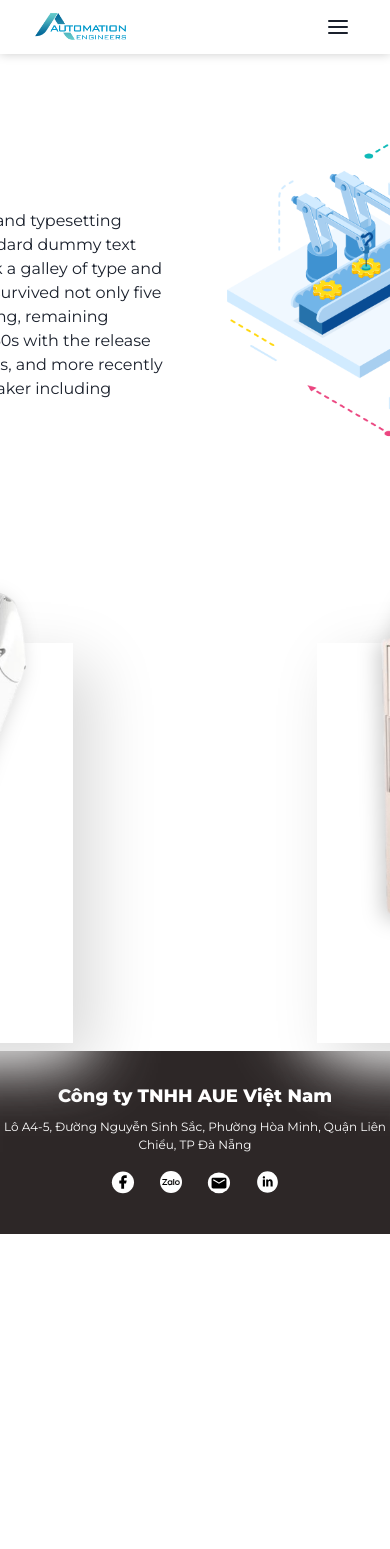
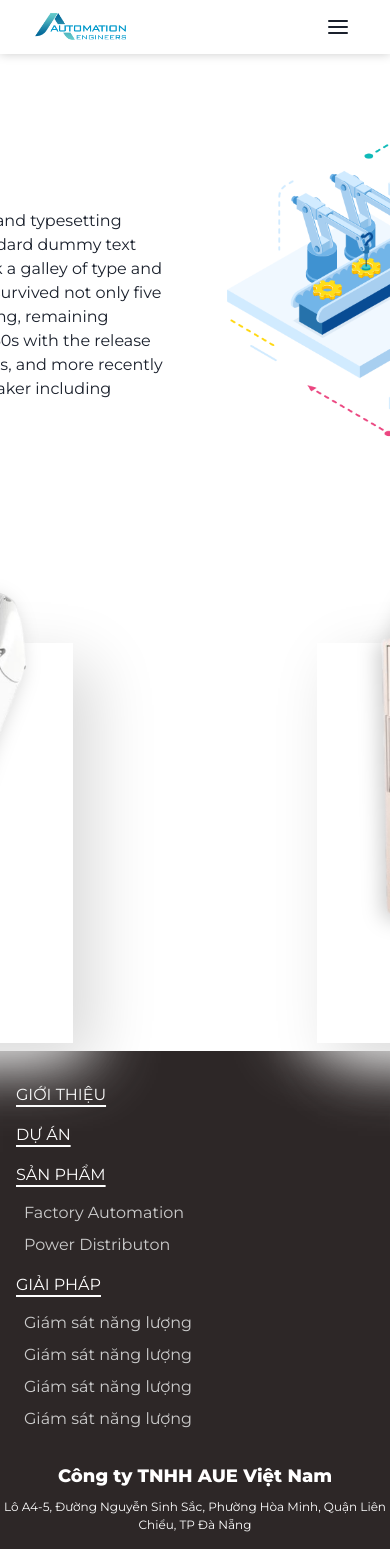
Before and after one commit to hoangluyn207/newwebsiteaue, a React (Create React App) app: page /sanpham in a window 390 px wide. Shown: the top 1549 px of the page. Before the commit the page ends 1234 px from the top, so only its background shows below. Built offline with nearby package versions, Linux system fonts and the light colour scheme.

Commit message:
12.04.2023

```diff
--- a/package.json
+++ b/package.json
@@ -47,6 +47,7 @@
     ]
   },
   "devDependencies": {
+    "node-sass": "^7.0.3",
     "react-router-dom": "^6.9.0"
   }
 }
--- a/public/index.html
+++ b/public/index.html
@@ -1,6 +1,13 @@
 <!DOCTYPE html>
 <html lang="en">
   <head>
+    <style>
+      .logo {
+        height: 50px;
+        object-fit: cover;
+        text-align: center;
+      }
+    </style>
     <link rel="preconnect" href="https://fonts.googleapis.com" />
     <link rel="preconnect" href="https://fonts.gstatic.com" crossorigin />
     <link
@@ -8,7 +15,7 @@
       rel="stylesheet"
     />
     <meta charset="utf-8" />
-    <link rel="icon" href="%PUBLIC_URL%/favicon.ico" />
+    <link class="logo" rel="icon" href="%PUBLIC_URL%/LogoAue.png" />
     <meta name="viewport" content="width=device-width, initial-scale=1" />
     <meta name="theme-color" content="#000000" />
     <meta
--- a/src/containers/AboutUs/Member.js
+++ b/src/containers/AboutUs/Member.js
@@ -7,6 +7,12 @@ import {
   VStack,
   Text,
   Avatar,
+  Modal,
+  ModalOverlay,
+  ModalContent,
+  ModalHeader,
+  ModalBody,
+  ModalCloseButton,
 } from "@chakra-ui/react";
 import Css from "./Member.module.css";
 import FacebookIcon36x36 from "../../icons/FacebookIcon36x36";
@@ -18,6 +24,14 @@ import AOS from "aos";
 import "aos/dist/aos.css";
 
 const Member = () => {
+  const [showModal, setShowModal] = useState(false);
+  const [selectedImage, setSelectedImage] = useState("");
+
+  const handleImageClick = (src) => {
+    setSelectedImage(src);
+    setShowModal(true);
+  };
+
   useEffect(() => {
     AOS.init({
       duration: 1000,
@@ -85,7 +99,13 @@ const Member = () => {
           </VStack>
         ) : (
           <>
-            <Avatar name={name} src={img} size={"2xl"} />
+            <Avatar
+              onClick={() => handleImageClick(img)}
+              name={name}
+              src={img}
+              size={"2xl"}
+            />
+
             {/* <Image
           src={img}
           width={isMobile ? "20%" : "100px"}
@@ -159,6 +179,15 @@ const Member = () => {
   };
   return (
     <>
+      <Modal isOpen={showModal} onClose={() => setShowModal(false)} size="xl">
+        <ModalOverlay css={{ backgroundColor: "rgba(0,0,0,0.5)" }} />
+        <ModalContent>
+          <ModalCloseButton />
+          <ModalBody>
+            <img src={selectedImage} />
+          </ModalBody>
+        </ModalContent>
+      </Modal>
       {isMobile ? (
         <VStack spacing={"32px"} padding={"32px 16px"}>
           <BoxCard2
--- a/src/containers/Homepage/PartnerContainer.js
+++ b/src/containers/Homepage/PartnerContainer.js
@@ -1,21 +1,32 @@
 import { VStack, Text, Image } from "@chakra-ui/react";
-import React from "react";
+import React, { useContext } from "react";
 import { Autoplay } from "swiper";
 import { Swiper, SwiperSlide } from "swiper/react";
 import SwiperCore from "swiper";
 import "swiper/swiper-bundle.css";
 import "swiper/css/autoplay";
 import "swiper/css";
+import { MobileContext } from "../../components/MobileContext";
 import "./PartnerContainer.css";
 
 const PartnerContainer = () => {
   SwiperCore.use([Autoplay]);
+  const { isMobile } = useContext(MobileContext);
 
   return (
-    <VStack width={"full"} className="my-swiper">
-      <Text textColor={"#0099cc"} fontWeight="extrabold" fontSize={"36px"}>
+    <VStack
+      paddingBottom={isMobile ? "32px" : "128px"}
+      width={"full"}
+      className="my-swiper"
+    >
+      <Text
+        textColor={"#0099cc"}
+        fontWeight="extrabold"
+        fontSize={isMobile ? "28px" : "36px"}
+      >
         ĐỐI TÁC & KHÁCH HÀNG
       </Text>
+      {isMobile ? null : (
         <Swiper
           className="swiper"
           slidesPerView={4}
@@ -49,6 +60,7 @@ const PartnerContainer = () => {
             <Image objectFit={"cover"} src="/logo/coca.png" />
           </SwiperSlide>
         </Swiper>
+      )}
     </VStack>
   );
 };
--- a/src/containers/footer/Footer.js
+++ b/src/containers/footer/Footer.js
@@ -33,11 +33,118 @@ const Footer = () => {
           width={"100vw"}
           display={"flex"}
           padding={"32px 16px"}
-          justifyContent={"center"}
           backgroundColor={"#2D2727"}
           textColor={"white"}
+          justifyContent={"flex-start"}
+          alignContent={"left"}
+          spacing={"32px"}
         >
-          <Box width={"100vw"}>
+          <VStack width={"full"} spacing={"16px"}>
+            <VStack
+              width={"full"}
+              justifyContent={"flex-start"}
+              alignItems={"flex-start"}
+              textAlign={"left"}
+              spacing={"2px"}
+            >
+              <Text>
+                <u
+                  style={{
+                    textDecoration: "underline",
+                    textUnderlineOffset: "5px",
+                    textDecorationThickness: "2px",
+                  }}
+                >
+                  GIỚI THIỆU
+                </u>
+              </Text>
+            </VStack>
+            <VStack
+              width={"full"}
+              justifyContent={"flex-start"}
+              alignItems={"flex-start"}
+              textAlign={"left"}
+              spacing={"2px"}
+            >
+              <Text>
+                <u
+                  style={{
+                    textDecoration: "underline",
+                    textUnderlineOffset: "5px",
+                    textDecorationThickness: "2px",
+                  }}
+                >
+                  DỰ ÁN
+                </u>
+              </Text>
+            </VStack>
+            <VStack
+              width={"full"}
+              justifyContent={"flex-start"}
+              alignItems={"flex-start"}
+              textAlign={"left"}
+              spacing={"14px"}
+            >
+              <Text>
+                <u
+                  style={{
+                    textDecoration: "underline",
+                    textUnderlineOffset: "5px",
+                    textDecorationThickness: "2px",
+                  }}
+                >
+                  SẢN PHẨM
+                </u>
+              </Text>
+              <VStack
+                width={"full"}
+                paddingLeft={"8px"}
+                justifyContent={"flex-start"}
+                alignItems={"flex-start"}
+                textAlign={"left"}
+                spacing={"8px"}
+                textColor={"#ccc"}
+              >
+                <Text>Factory Automation</Text>
+                <Text>Power Distributon</Text>
+              </VStack>
+            </VStack>
+            <VStack
+              width={"full"}
+              justifyContent={"flex-start"}
+              alignItems={"flex-start"}
+              textAlign={"left"}
+              spacing={"14px"}
+            >
+              <Text>
+                <u
+                  style={{
+                    textDecoration: "underline",
+                    textUnderlineOffset: "5px",
+                    textDecorationThickness: "2px",
+                  }}
+                >
+                  GIẢI PHÁP
+                </u>
+              </Text>
+              <VStack
+                width={"full"}
+                paddingLeft={"8px"}
+                justifyContent={"flex-start"}
+                alignItems={"flex-start"}
+                textAlign={"left"}
+                spacing={"8px"}
+                textColor={"#ccc"}
+              >
+                <Text>Giám sát năng lượng</Text>
+                <Text>Giám sát năng lượng</Text>
+                <Text>Giám sát năng lượng</Text>
+                <Text>Giám sát năng lượng</Text>
+              </VStack>
+            </VStack>
+          </VStack>
+
+          <Box width={"100vw"} justifyContent={"center"}>
             <Text fontWeight="bold" fontSize="18px">
               Công ty TNHH AUE Việt Nam
             </Text>
--- a/src/containers/hearder/Header.js
+++ b/src/containers/hearder/Header.js
@@ -40,7 +40,9 @@ const Header = (props) => {
             display="flex"
             justifyContent={"space-between"}
           >
-            <Image height={"32px"} src={LogoAue} alt="Aue Viet Nam" />
+            <a href="./">
+              <Image height={"32px"} src={LogoAue} alt="Aue Viet Nam" />
+            </a>
             <Menu />
           </HStack>
         </Box>
--- a/src/containers/hearder/MobileMenu.js
+++ b/src/containers/hearder/MobileMenu.js
@@ -41,7 +41,9 @@ const MobileMenu = () => {
         justifyContent={"space-between"}
         alignItems="center"
       >
-        <Image height={"32px"} src={LogoAue} alt="Aue Viet Nam" />
+        <a href="./">
+          <Image height={"32px"} src={LogoAue} alt="Aue Viet Nam" />
+        </a>
         <IconButton
           aria-label="Open menu"
           size="md"
--- a/src/containers/pages/AboutUs.js
+++ b/src/containers/pages/AboutUs.js
@@ -27,7 +27,7 @@ const AboutUs = () => {
         justifyContent={"center"}
         spacing="0"
         boxShadow="20px 20px 60px #d9d9d9,-20px -20px 60px #ffffff"
-        width={"1280px"}
+        width={isMobile ? "100vw" : "1280px"}
       >
         {isMobile ? null : (
           <Image width={"50%"} src="/image/AboutUs.JPG" height="full" />
```
Also changed, not shown: src/components/Product.js/ProductContainer.js (+53 -8 lines), public/LogoAue.png (added), 1 other file (tests, documents, lock files or other folders). Lines whose indentation alone changed are shown as unchanged.
